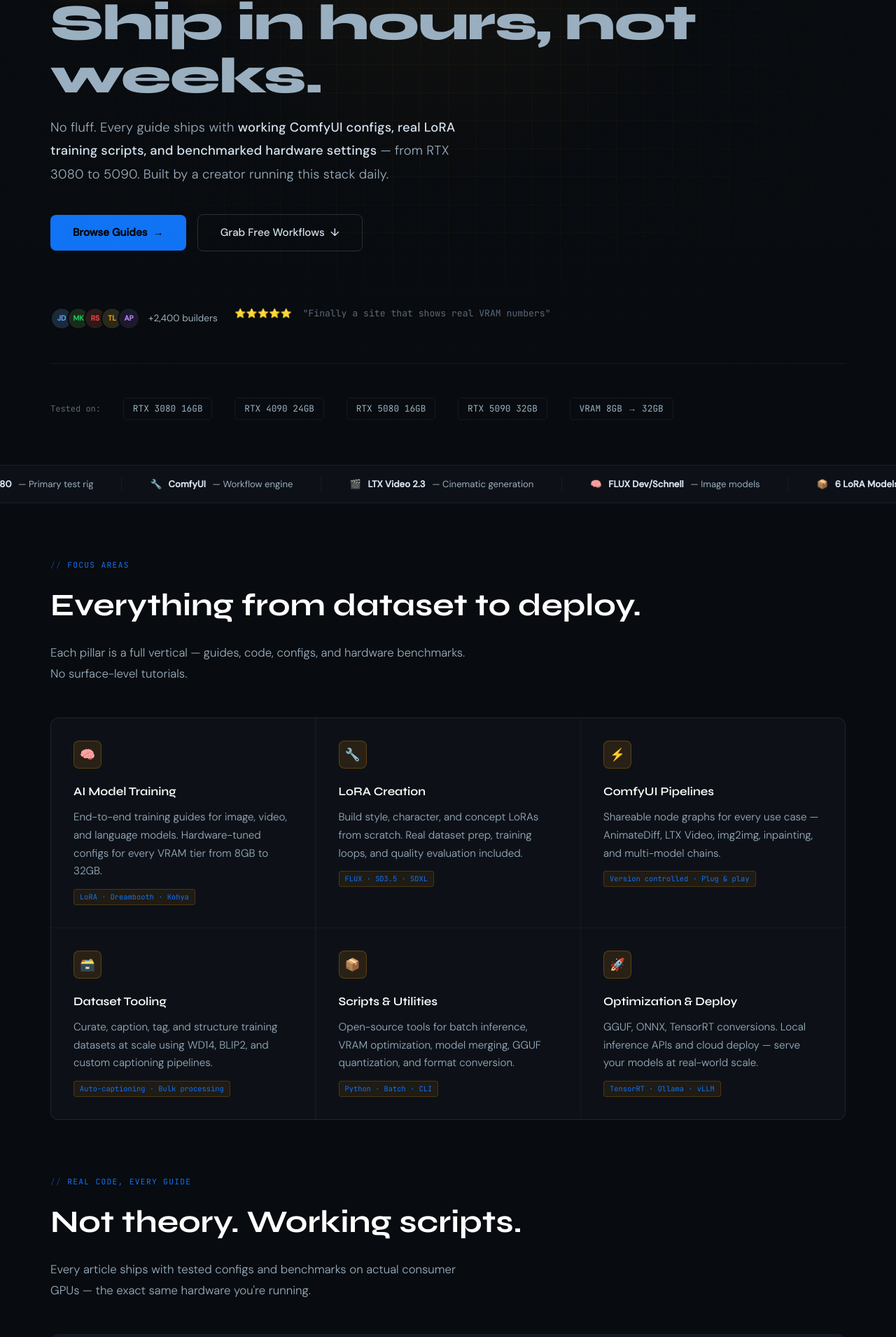
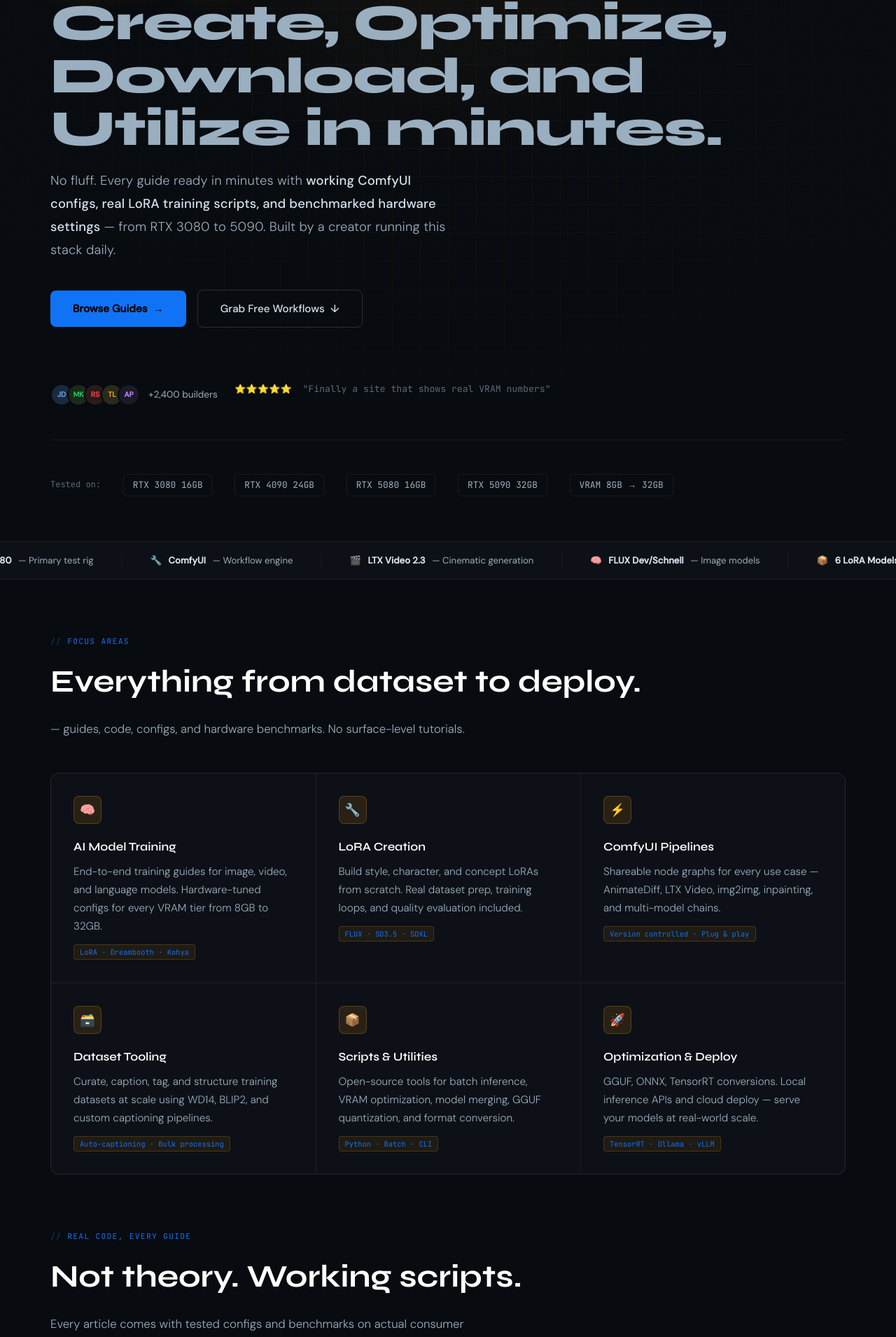
Before and after one commit to shawnp30/neuraldrift.io, a Next.js app: page / in a window 1280 px wide. Shown: the part 449-2359 px from the top of the page at 70% size. Built offline with nearby package versions, Linux system fonts and the light colour scheme; no server answers.

Commit message:
fix: add homepage redesign files

```diff
--- a/app/page.tsx
+++ b/app/page.tsx
@@ -174,12 +174,12 @@
           <h1 className="nh-h1">
             AI workflows<br />
             tuned for <span className="accent">your exact GPU.</span><br />
-            <span className="dim">Ship in hours, not weeks.</span>
+            <span className="dim">Create, Optimize, Download, and Utilize in minutes.</span>
           </h1>
 
           {/* Sub */}
           <p className="nh-hero-sub">
-            No fluff. Every guide ships with{" "}
+            No fluff. Every guide ready in minutes with{" "}
             <strong>working ComfyUI configs, real LoRA training scripts,
             and benchmarked hardware settings</strong>{" "}
             — from RTX 3080 to 5090. Built by a creator running this stack daily.
@@ -250,7 +250,7 @@
           <div className="nh-section-label">Focus Areas</div>
           <h2 className="nh-h2">Everything from dataset to deploy.</h2>
           <p className="nh-section-sub">
-            Each pillar is a full vertical — guides, code, configs, and hardware
+             — guides, code, configs, and hardware
             benchmarks. No surface-level tutorials.
           </p>
 
@@ -273,8 +273,9 @@
           <div className="nh-section-label">Real Code, Every Guide</div>
           <h2 className="nh-h2">Not theory. Working scripts.</h2>
           <p className="nh-section-sub">
-            Every article ships with tested configs and benchmarks on actual
-            consumer GPUs — the exact same hardware you&apos;re running.
+            Every article comes  with tested configs and benchmarks on actual
+            consumer GPUs — the exact same hardware you&apos;re running. As well as proof
+            of working model.
           </p>
 
           <div className="nh-code-box">
```
